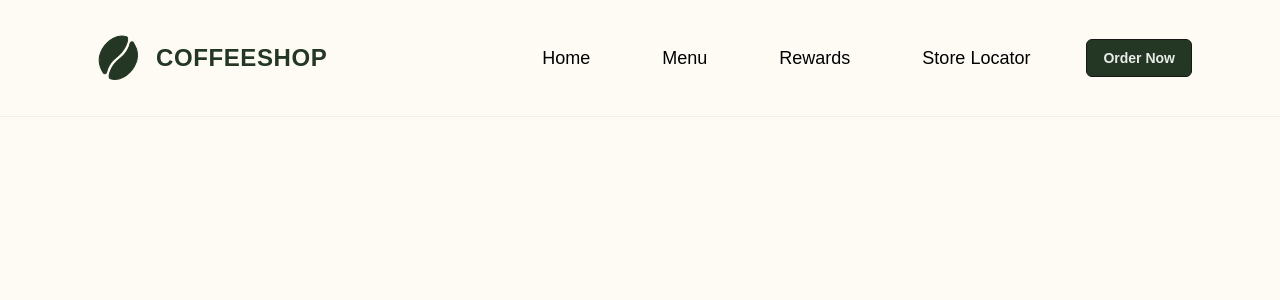
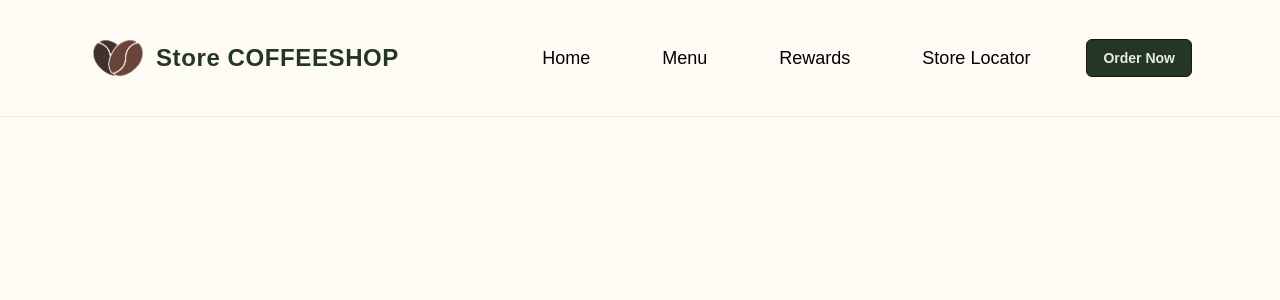
Before and after one commit to dmjrmh/next-coffee-shop, a Next.js app: page / in a window 1280 px wide. Shown: the top 300 px of the page. Built offline with nearby package versions, Linux system fonts and the light colour scheme.

Commit message:
Fix hardcode put inside constant folder and add img logo coffee bean

```diff
--- a/src/app/globals.css
+++ b/src/app/globals.css
@@ -1,7 +1,7 @@
 @import 'tailwindcss';
 
 :root {
-  --background: #FEFBF4;
+  --background: #fefbf4;
   --foreground: #171717;
 }
 
--- a/src/app/layout.tsx
+++ b/src/app/layout.tsx
@@ -23,11 +23,10 @@ export default function RootLayout({
   children: React.ReactNode
 }>) {
   return (
-    <html lang="en">
-      <body
-        className={`${geistSans.variable} ${geistMono.variable} antialiased`}>
-        {children}
-      </body>
+    <html
+      lang="en"
+      className={`${geistSans.variable} ${geistMono.variable} antialiased`}>
+      <body>{children}</body>
     </html>
   )
 }
--- a/src/components/menu/Navbar.tsx
+++ b/src/components/menu/Navbar.tsx
@@ -1,55 +1,79 @@
-"use client";
-import { useState, useEffect } from "react";
-import Link from "next/link";
-import Image from "next/image";
+'use client'
+import { useState, useEffect } from 'react'
+import Link from 'next/link'
+import Image from 'next/image'
+import ImgCoffeeBean from '@/assets/img_coffeeBean.png'
+import { navbarConstant } from '@/constants/text'
 
 export default function Navbar() {
-  const [open, setOpen] = useState(false);
+  const [open, setOpen] = useState(false)
 
   useEffect(() => {
-    if (open) document.body.style.overflow = "hidden";
-    else document.body.style.overflow = "";
+    if (open) document.body.style.overflow = 'hidden'
+    else document.body.style.overflow = ''
     return () => {
-      document.body.style.overflow = "";
-    };
+      document.body.style.overflow = ''
+    }
   }, [open])
 
   const navItems = [
-    { href: "/", label: "Home" },
-    { href: "/menu", label: "Menu" },
-    { href: "/rewards", label: "Rewards" },
-    { href: "/stores", label: "Store Locator" },
-  ];
+    { href: '/', label: navbarConstant.HOME },
+    { href: '/menu', label: navbarConstant.MENU },
+    { href: '/rewards', label: navbarConstant.REWARDS },
+    { href: '/stores', label: navbarConstant.STORE_LOCATOR },
+  ]
 
   return (
     <header className="sticky top-0 z-50 w-full border-b border-neutral-200/60 bg-[#fefbf4] backdrop-blur supports-[backdrop-filter]:bg-[#fefbf4]/65 py-4">
       <div className="mx-auto flex max-w-6xl items-center justify-between px-4 py-3 md:px-6">
         {/* Logo Brand */}
-        <Link href="/" className="group inline-flex items-center gap-2 rounded-md focus:outline-none focus:ring-2 focus:ring-neutral-900/20 dark:focus:ring-white/20">
+        <Link
+          href="/"
+          className="group inline-flex items-center gap-2 rounded-md focus:outline-none focus:ring-2 focus:ring-neutral-900/20 dark:focus:ring-white/20">
           <span className="grid w-15 h-15 place-items-center rounded-full">
-            <Image src="/coffee-bean.svg" alt="Coffee bean" width={80} height={80} priority />
+            <Image
+              src={ImgCoffeeBean}
+              alt="Coffee bean"
+              width={80}
+              height={80}
+              priority
+            />
           </span>
           <span className="text-2xl font-semibold tracking-wide text-[#233724]">
-            COFFEESHOP
+            {navbarConstant.COFFESHOP}
           </span>
         </Link>
 
         {/* Navbar Desktop */}
         <nav className="hidden items-center gap-10 md:flex">
-          {navItems.map((item) => (
-            <Link key={item.href} href={item.href} className="text-lg font-medium text-black hover:text-white/90 hover:bg-[#233724] rounded-md py-2 px-4 transition">
+          {navItems.map(item => (
+            <Link
+              key={item.href}
+              href={item.href}
+              className="text-lg font-medium text-black hover:text-white/90 hover:bg-[#233724] rounded-md py-2 px-4 transition">
               {item.label}
             </Link>
           ))}
 
-          <Link href="/order" className="inline-flex items-center rounded-md border border-neutral-900 bg-[#233724] px-4 py-2 text-sm font-semibold text-white/90 transition hover:opacity-90 hover:bg-white/90 hover:text-[#233724] hover:border-[#233724]">
-            Order Now
+          <Link
+            href="/order"
+            className="inline-flex items-center rounded-md border border-neutral-900 bg-[#233724] px-4 py-2 text-sm font-semibold text-white/90 transition hover:opacity-90 hover:bg-white/90 hover:text-[#233724] hover:border-[#233724]">
+            {navbarConstant.ORDER_NOW}
           </Link>
         </nav>
         {/* Mobile Hamburger */}
-        <button type="button" onClick={() => setOpen(true)} aria-label="Open Menu" className="inline-flex items-center rounded-md border border-white bg-[#233724] px-4 py-2 text-sm font-semibold text-white transition hover:opacity-90 md:hidden">
+        <button
+          type="button"
+          onClick={() => setOpen(true)}
+          aria-label="Open Menu"
+          className="inline-flex items-center rounded-md border border-white bg-[#233724] px-4 py-2 text-sm font-semibold text-white transition hover:opacity-90 md:hidden">
           <svg width={20} height={20} viewBox="0 0 24 24" aria-hidden="true">
-            <path d="M3 6h18M3 12h18M3 18h18" stroke="currentColor" strokeWidth="2" strokeLinecap="round" />
+            <path
+              d="M3 6h18M3 12h18M3 18h18"
+              stroke="currentColor"
+              strokeWidth="2"
+              strokeLinecap="round"
+            />
           </svg>
         </button>
       </div>
@@ -57,36 +81,66 @@ export default function Navbar() {
       {/* Mobile Menu */}
       {open && (
         <div className="fixed inset-0 z-50 md:hidden" role="dialog">
-          <div className="absolute inset-0 bg-white/90 backdrop-blur-sm" onClick={() => setOpen(false)}>
+          <div
+            className="absolute inset-0 bg-white/90 backdrop-blur-sm"
+            onClick={() => setOpen(false)}>
             {/* Panel */}
             <div className="absolute inset-x-0 top-0 rounded-b-2xl border-b border-neutral-200 bg-white/90 p-4 shadow-xl">
               <div className="mx-auto flex max-w-6xl items-center justify-between">
-                <Link href="/" className="inline-flex items-center gap-2" onClick={() => setOpen(false)}>
+                <Link
+                  href="/"
+                  className="inline-flex items-center gap-2"
+                  onClick={() => setOpen(false)}>
                   <span className="grid w-10 h-10 place-items-center rounded-full text-white/90">
-                    <Image src="/coffee-bean.svg" alt="Coffee bean" width={80} height={80} priority />
+                    <Image
+                      src="/coffee-bean.svg"
+                      alt="Coffee bean"
+                      width={80}
+                      height={80}
+                      priority
+                    />
                   </span>
                   <span className="text-lg font-semibold text-[#233724]">
-                    COFFEESHOP
+                    {navbarConstant.COFFESHOP}
                   </span>
                 </Link>
 
-                <button type="button" onClick={() => setOpen(false)} aria-label="Close Menu" className="inline-flex w-10 h-10 items-center justify-center rounded-md border border-white text-[#233724] hover:bg-[#233724] hover:text-white/90 transition">
-                  <svg width="20" height="20" viewBox="0 0 24 24" aria-hidden="true">
-                    <path d="M6 6l12 12M18 6l-12 12" stroke="currentColor" strokeWidth="2" strokeLinecap="round" />
+                <button
+                  type="button"
+                  onClick={() => setOpen(false)}
+                  aria-label="Close Menu"
+                  className="inline-flex w-10 h-10 items-center justify-center rounded-md border border-white text-[#233724] hover:bg-[#233724] hover:text-white/90 transition">
+                  <svg
+                    width="20"
+                    height="20"
+                    viewBox="0 0 24 24"
+                    aria-hidden="true">
+                    <path
+                      d="M6 6l12 12M18 6l-12 12"
+                      stroke="currentColor"
+                      strokeWidth="2"
+                      strokeLinecap="round"
+                    />
                   </svg>
                 </button>
               </div>
 
               <div className="mx-auto mt-4 grid max-w-6xl gap-1 pb-4">
-                {navItems.map((item) => (
-                  <Link key={item.href} href={item.href} onClick={() => setOpen(false)} className="rounded-lg px-4 py-2 text-base font-medium text-[#233724] hover:text-white/90 hover:bg-[#233724] transition">
+                {navItems.map(item => (
+                  <Link
+                    key={item.href}
+                    href={item.href}
+                    onClick={() => setOpen(false)}
+                    className="rounded-lg px-4 py-2 text-base font-medium text-[#233724] hover:text-white/90 hover:bg-[#233724] transition">
                     {item.label}
                   </Link>
                 ))}
 
-                <Link href="/order" onClick={() => setOpen(false)} className="mt-1 inline-flex items-center justify-center rounded-lg border border-white/90 bg-[#233724] px-4 py-3 text-base font-semibold text-white "
-                >
-                  Order Now
+                <Link
+                  href="/order"
+                  onClick={() => setOpen(false)}
+                  className="mt-1 inline-flex items-center justify-center rounded-lg border border-white/90 bg-[#233724] px-4 py-3 text-base font-semibold text-white ">
+                  {navbarConstant.ORDER_NOW}
                 </Link>
               </div>
             </div>
--- /dev/null
+++ b/src/constants/text.ts
@@ -0,0 +1,8 @@
+export const navbarConstant = {
+  COFFESHOP: 'Store COFFEESHOP',
+  HOME: 'Home',
+  MENU: 'Menu',
+  REWARDS: 'Rewards',
+  STORE_LOCATOR: 'Store Locator',
+  ORDER_NOW: 'Order Now',
+}
```
Also changed, not shown: src/app/page.tsx (+2 -5 lines), src/app/text.tsx (added), src/assets/img_coffeeBean.png (added), src/components/location/index.tsx (added).
